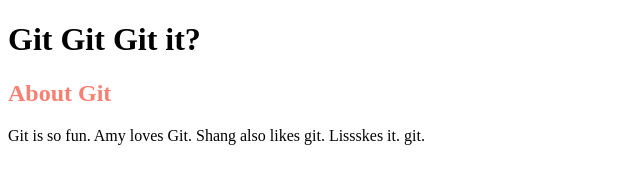
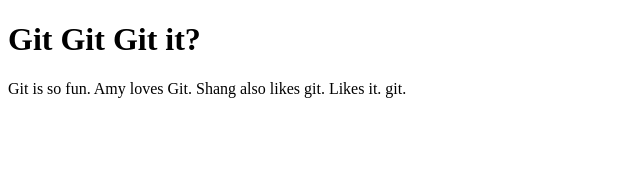
Before and after one commit to hushangni/first-git-project, a plain HTML site: page index.html in a window 1280 px wide. Shown: the whole page, without its empty margins (0-640 px from the left). Drawn offline with Linux system fonts and the light colour scheme.

Commit message:
Reverted index.html to f14cba7

```diff
--- a/index.html
+++ b/index.html
@@ -1,15 +1,17 @@
 <!DOCTYPE html>
 <html lang="en">
+
 <head>
     <meta charset="UTF-8">
     <meta http-equiv="X-UA-Compatible" content="IE=edge">
     <meta name="viewport" content="width=device-width, initial-scale=1.0">
     <title>Document</title>
-    <link rel="stylesheet" href="./styles.css">
 </head>
+
 <body>
     <h1>Git Git Git it?</h1>
-    <h2>About Git</h2>
-    <p>Git is so fun. Amy loves Git. Shang also likes git. Lissskes it. git.</p>
+    <p>Git is so fun. Amy loves Git. Shang also likes git. Likes it. git.</p>
+
 </body>
+
 </html>
```
